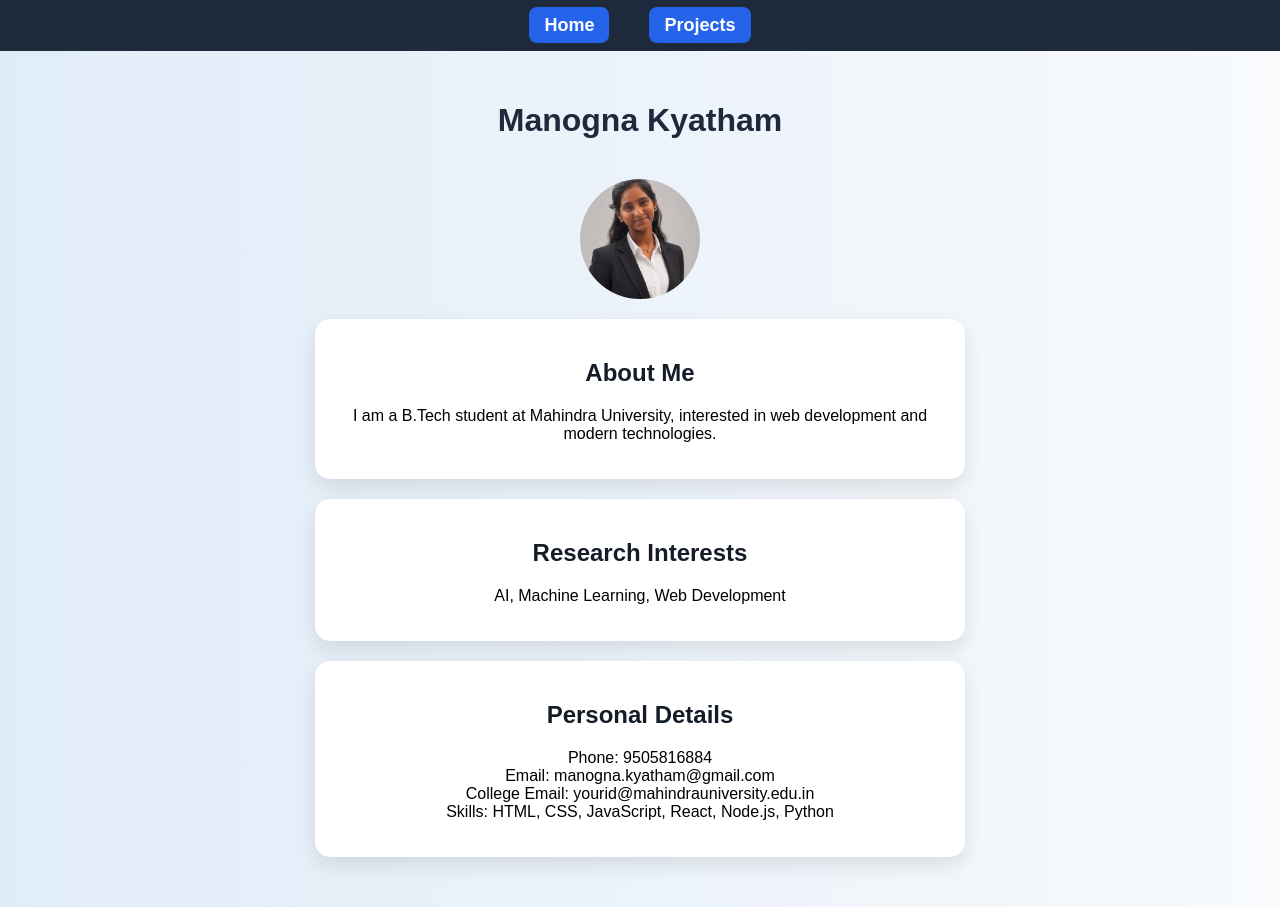
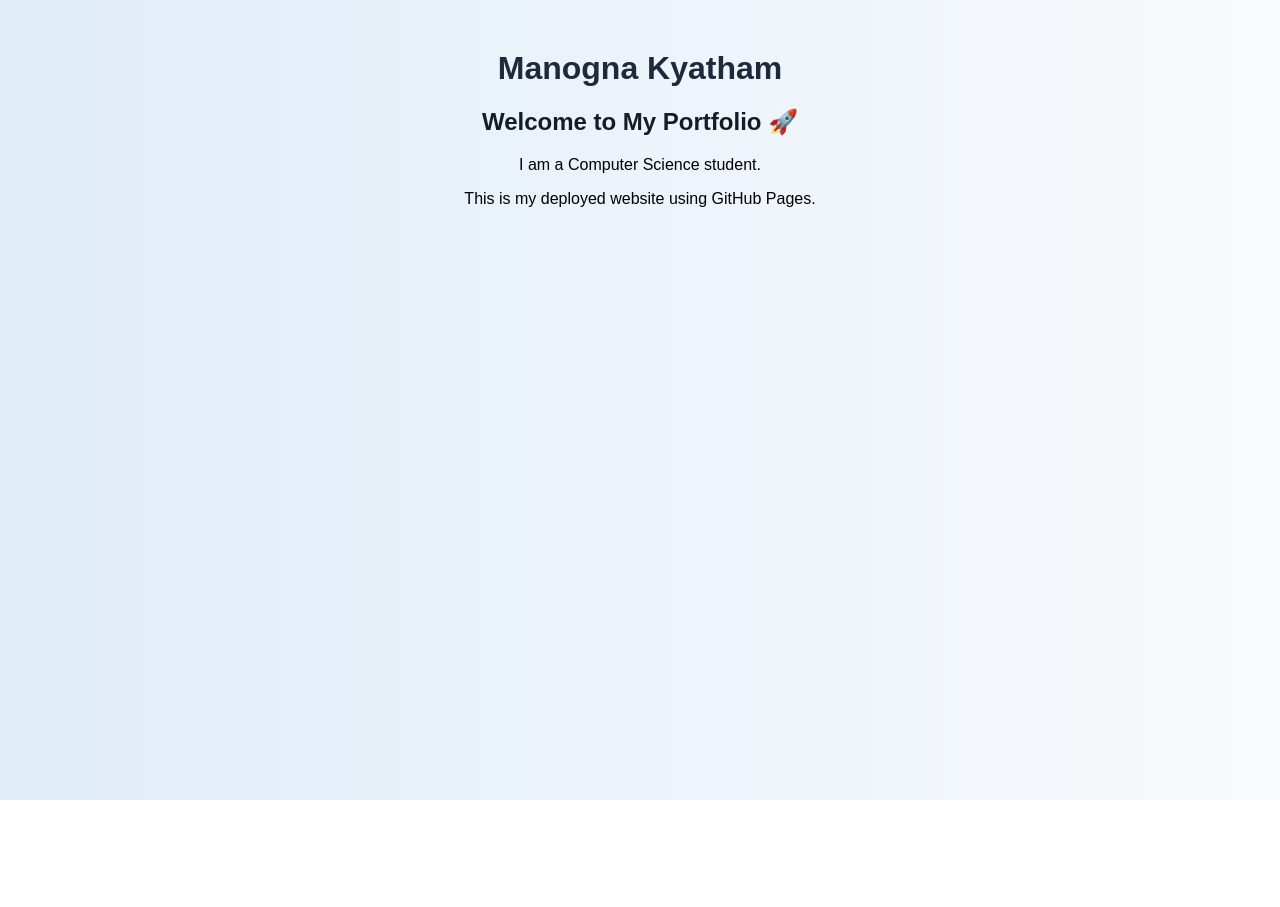
Before and after one commit to manognakyatham-glitch/portfolio, a React (Create React App) app: page / in a window 1280 px wide. After the commit the page ends 800 px from the top, so only its background shows below. Built offline with nearby package versions, Linux system fonts and the light colour scheme.

Commit message:
updated portfolio UI

```diff
--- a/src/App.js
+++ b/src/App.js
@@ -6,17 +6,12 @@ import Projects from "./pages/Projects";
 
 function App() {
   return (
-    <HashRouter>
-      <nav>
-        <NavLink to="/">Home</NavLink>
-        <NavLink to="/projects">Projects</NavLink>
-      </nav>
-
-      <Routes>
-        <Route path="/" element={<Home />} />
-        <Route path="/projects" element={<Projects />} />
-      </Routes>
-    </HashRouter>
+    <div style={{ textAlign: "center", marginTop: "50px" }}>
+      <h1>Manogna Kyatham</h1>
+      <h2>Welcome to My Portfolio 🚀</h2>
+      <p>I am a Computer Science student.</p>
+      <p>This is my deployed website using GitHub Pages.</p>
+    </div>
   );
 }
 
```
